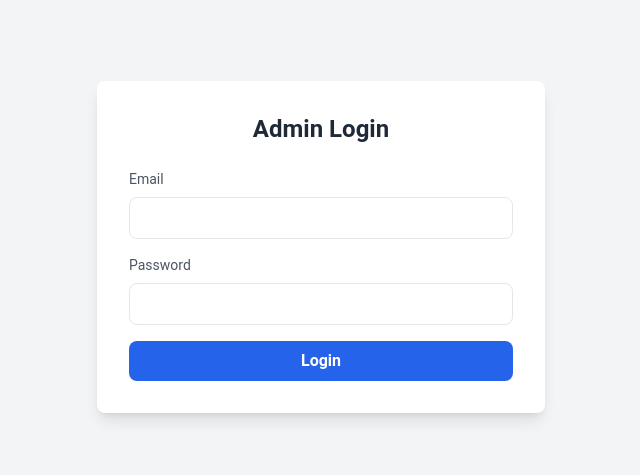
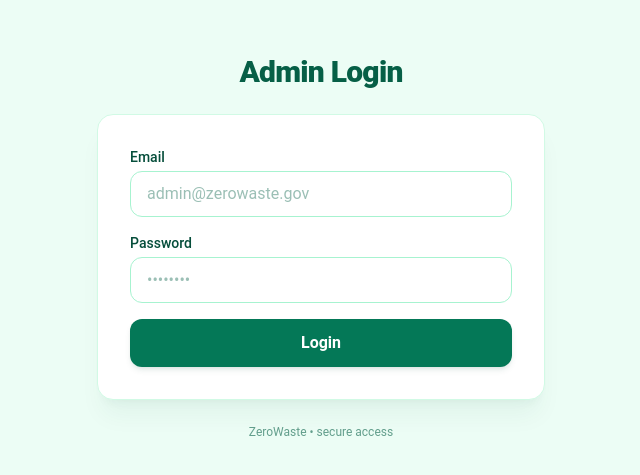
Before and after one commit to DilmiSansala/Y3-S2-CSSE-PROJECT, a React (Create React App) app in the folder frontend/: page /admin-login in a window 1280 px wide. Shown: the part 153-628 px from the top of the page, without its empty margins (319-959 px from the left). Built offline with nearby package versions, Linux system fonts and the light colour scheme.

Commit message:
add resident signup

```diff
--- a/frontend/src/components/forms/ResidentSignupForm.js
+++ b/frontend/src/components/forms/ResidentSignupForm.js
@@ -38,6 +38,7 @@ const ResidentSignupForm = () => {
   const onSubmit = async (e) => {
     e.preventDefault();
 
+
     // Validation checks
     if (form.password !== form.confirmPassword) {
       setError(ERROR_MESSAGES.passwordMismatch);
@@ -61,7 +62,7 @@ const ResidentSignupForm = () => {
       if (response.ok) {
         localStorage.setItem('token', data.token);
         setError(''); // Clear any existing error
-        navigate('/'); // Redirect to the home page
+        navigate('/resident-login'); // Redirect to the home page
       } else {
         setError(data.message || ERROR_MESSAGES.signupFailed);
       }
--- a/frontend/src/pages/AdminLogin.js
+++ b/frontend/src/pages/AdminLogin.js
@@ -11,71 +11,91 @@ const AdminLogin = () => {
 
   const handleLogin = async (e) => {
     e.preventDefault();
-    setError(""); // Reset error message
+    setError("");
 
     try {
-      const res = await axios.post(
-        "http://localhost:3050/api/auth/admin/login",
-        {
+      const res = await axios.post("http://localhost:3050/api/auth/login", {
         email,
-          password
+        password,
+      });
+
+      if (res.status === 200 && res.data?.token) {
+        localStorage.setItem("token", res.data.token);
+        localStorage.setItem("role", res.data?.user?.role || "admin");
+        navigate("/admin-dashboard");
+      } else {
+        setError("Invalid email or password.");
       }
-      );
-
-      // Save the token to localStorage
-      localStorage.setItem("token", res.data.token);
-
-      // Navigate to the admin dashboard
-      navigate("/admin-dashboard");
     } catch (err) {
       setError("Invalid email or password.");
     }
   };
 
   return (
-    <div className="flex items-center justify-center min-h-screen bg-gray-100">
-      <div className="w-full max-w-md bg-white p-8 shadow-lg rounded-lg">
-        <h2 className="text-2xl font-bold text-center mb-6 text-gray-800">
+    <div className="min-h-screen bg-emerald-50 flex items-center justify-center p-4">
+      <div className="w-full max-w-md">
+        <h2 className="text-3xl font-extrabold tracking-tight text-center text-emerald-800 mb-6">
           Admin Login
         </h2>
-        <form onSubmit={handleLogin}>
-          <div className="mb-4">
-            <label htmlFor="email" className="block text-gray-600 mb-2 text-sm">
+
+        <div className="bg-white border border-emerald-100 rounded-2xl shadow-xl shadow-emerald-900/5 p-6 sm:p-8">
+          {error && (
+            <div className="mb-4 rounded-xl border border-red-200 bg-red-50 px-4 py-3 text-sm text-red-700">
+              {error}
+            </div>
+          )}
+
+          <form onSubmit={handleLogin} className="space-y-4">
+            <label className="block">
+              <span className="block text-sm font-medium text-emerald-900 mb-1">
                 Email
-            </label>
+              </span>
               <input
                 type="email"
-              id="email"
                 value={email}
                 onChange={(e) => setEmail(e.target.value)}
+                placeholder="admin@zerowaste.gov"
+                className="w-full rounded-xl border border-emerald-200 bg-white/80
+                           px-4 py-2.5 text-emerald-900 placeholder-emerald-800/40
+                           outline-none ring-2 ring-transparent transition
+                           focus:border-emerald-500 focus:ring-emerald-200"
                 required
-              className="w-full px-4 py-2 border rounded-lg focus:outline-none focus:ring-2 focus:ring-blue-500"
               />
-          </div>
-          <div className="mb-4">
-            <label
-              htmlFor="password"
-              className="block text-gray-600 mb-2 text-sm"
-            >
+            </label>
+
+            <label className="block">
+              <span className="block text-sm font-medium text-emerald-900 mb-1">
                 Password
-            </label>
+              </span>
               <input
                 type="password"
-              id="password"
                 value={password}
                 onChange={(e) => setPassword(e.target.value)}
+                placeholder="••••••••"
+                className="w-full rounded-xl border border-emerald-200 bg-white/80
+                           px-4 py-2.5 text-emerald-900 placeholder-emerald-800/40
+                           outline-none ring-2 ring-transparent transition
+                           focus:border-emerald-500 focus:ring-emerald-200"
                 required
-              className="w-full px-4 py-2 border rounded-lg focus:outline-none focus:ring-2 focus:ring-blue-500"
               />
-          </div>
-          {error && <p className="text-red-500 text-sm mb-4">{error}</p>}
+            </label>
+
             <button
               type="submit"
-            className="w-full bg-blue-600 hover:bg-blue-700 text-white font-bold py-2 rounded-lg"
+              className="w-full mt-2 inline-flex items-center justify-center rounded-xl
+                         bg-emerald-700 px-4 py-3 font-semibold text-white
+                         shadow-md shadow-emerald-900/10 transition
+                         hover:bg-emerald-800 focus:outline-none focus-visible:ring-2
+                         focus-visible:ring-emerald-400"
             >
               Login
             </button>
           </form>
+        </div>
+
+        <p className="mt-6 text-center text-xs text-emerald-800/60">
+          ZeroWaste • secure access
+        </p>
       </div>
     </div>
   );
--- a/frontend/src/pages/collectorSignUp.jsx
+++ b/frontend/src/pages/collectorSignUp.jsx
@@ -21,6 +21,7 @@ const CollectorSignUp = () => {
         password,
         city,
       });
+
 
       if (res.status === 201) {
         alert("Collector registered successfully!");
```
Lines whose indentation alone changed are shown as unchanged.
